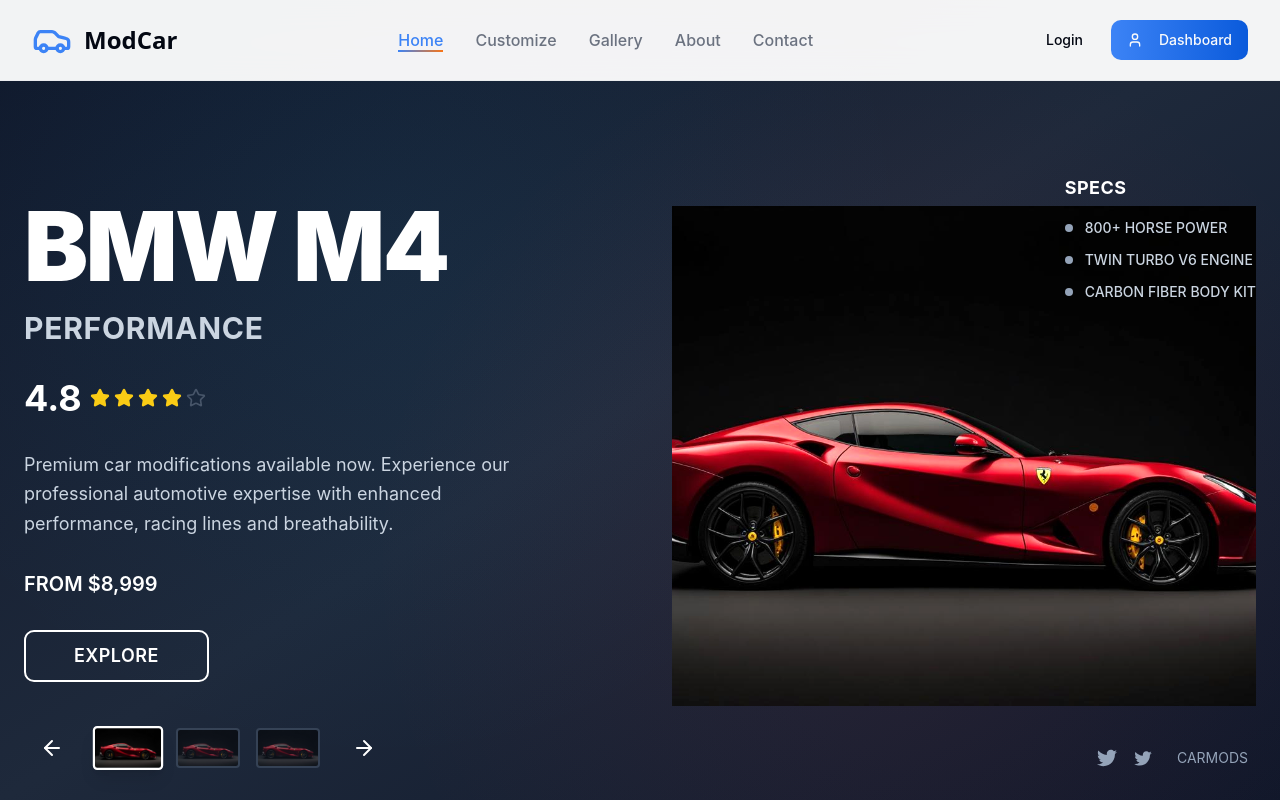
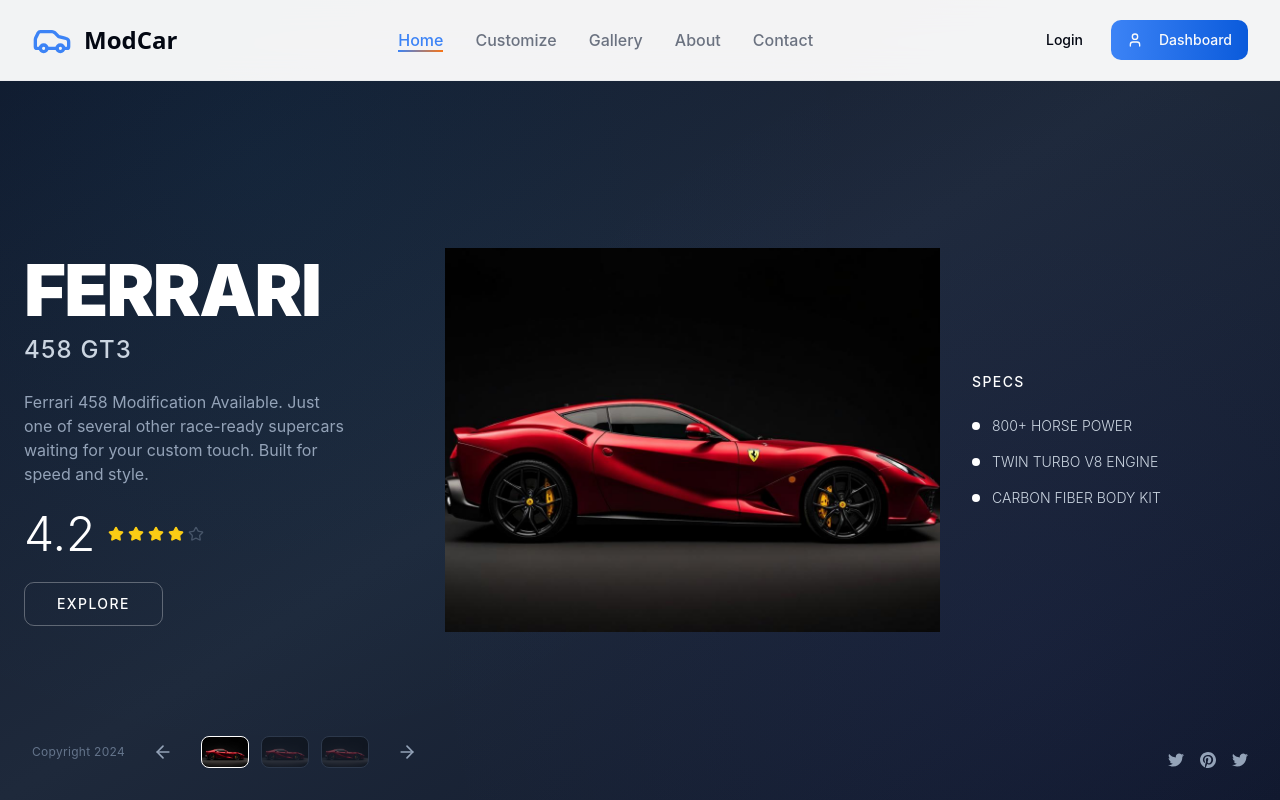
Before and after one commit to Dhruv6019/carmodification, a React (Vite) app: page / in a window 1280 px wide. Shown: the top 800 px of the page. Built offline with nearby package versions, Linux system fonts and the light colour scheme.

Commit message:
Revert hero section changes
Reverted the hero section to its previous state.

```diff
--- a/src/components/Hero3D.tsx
+++ b/src/components/Hero3D.tsx
@@ -1,5 +1,5 @@
 import { Button } from "@/components/ui/button";
-import { Star, ArrowLeft, ArrowRight, Gauge, Wrench, Zap } from "lucide-react";
+import { Star, ArrowLeft, ArrowRight } from "lucide-react";
 import { useState } from "react";
 import { Navigation } from "@/components/Navigation";
 import luxuryCarHero from "@/assets/luxury-car-hero.jpg";
@@ -9,23 +9,21 @@ export const Hero3D = () => {
 
   const modPackages = [
     {
-      name: "BMW M4",
-      model: "PERFORMANCE",
-      price: "FROM $8,999",
-      rating: 4.8,
-      description: "Premium car modifications available now. Experience our professional automotive expertise with enhanced performance, racing lines and breathability.",
+      name: "FERRARI",
+      model: "458 GT3",
+      rating: 4.2,
+      description: "Ferrari 458 Modification Available. Just one of several other race-ready supercars waiting for your custom touch. Built for speed and style.",
       specs: [
         "800+ HORSE POWER",
-        "TWIN TURBO V6 ENGINE",
+        "TWIN TURBO V8 ENGINE",
         "CARBON FIBER BODY KIT"
       ]
     },
     {
-      name: "PORSCHE",
-      model: "AESTHETIC",
-      price: "FROM $6,499",
-      rating: 4.9,
-      description: "Transform your ride with our luxury modification packages. Custom paint jobs, interior upgrades and premium aesthetic enhancements.",
+      name: "LAMBORGHINI",
+      model: "HURACAN",
+      rating: 4.8,
+      description: "Transform your Lamborghini with our premium modification packages. Custom performance upgrades and luxury aesthetic enhancements.",
       specs: [
         "CUSTOM PAINT JOBS",
         "LUXURY INTERIOR TRIM",
@@ -33,10 +31,9 @@ export const Hero3D = () => {
       ]
     },
     {
-      name: "FERRARI",
-      model: "RACING",
-      price: "FROM $15,999",
-      rating: 5.0,
+      name: "MCLAREN",
+      model: "720S",
+      rating: 4.9,
       description: "Professional racing modifications for the ultimate driving experience. Track-ready performance upgrades and aerodynamic enhancements.",
       specs: [
         "RACING SUSPENSION",
@@ -59,107 +56,103 @@ export const Hero3D = () => {
       {/* Navigation */}
       <Navigation />
 
-      {/* Dark mesh background */}
-      <div className="absolute inset-0 bg-[radial-gradient(circle_at_30%_30%,rgba(14,165,233,0.1),transparent_50%)] opacity-60"></div>
-      <div className="absolute inset-0 bg-[radial-gradient(circle_at_70%_70%,rgba(239,68,68,0.08),transparent_50%)]"></div>
+      {/* Dark Background with subtle patterns */}
+      <div className="absolute inset-0 bg-[radial-gradient(circle_at_20%_20%,rgba(14,165,233,0.05),transparent_50%)]"></div>
+      <div className="absolute inset-0 bg-[radial-gradient(circle_at_80%_80%,rgba(99,102,241,0.05),transparent_50%)]"></div>
 
-      {/* Main Content Grid */}
-      <div className="relative z-10 max-w-7xl mx-auto px-6 grid lg:grid-cols-2 gap-16 items-center min-h-screen pt-20">
+      {/* Main Content */}
+      <div className="relative z-10 max-w-7xl mx-auto px-6 min-h-screen flex items-center pt-20">
+        <div className="grid grid-cols-12 gap-8 w-full items-center">
 
-        {/* Left Content */}
-        <div className="space-y-8">
+          {/* Left Content - 4 columns */}
+          <div className="col-span-12 lg:col-span-4 space-y-6">
             {/* Model Name */}
-          <div className="space-y-4">
-            <h1 className="text-7xl lg:text-8xl font-black text-white leading-none tracking-tight uppercase">
+            <div className="space-y-2">
+              <h1 className="text-6xl lg:text-7xl font-black text-white leading-none tracking-tight uppercase">
                 {modPackages[currentSlide].name}
               </h1>
-            <h2 className="text-2xl lg:text-3xl font-bold text-slate-300 uppercase tracking-wide">
+              <h2 className="text-xl lg:text-2xl font-medium text-slate-300 uppercase tracking-wider">
                 {modPackages[currentSlide].model}
               </h2>
             </div>
 
+            {/* Description */}
+            <p className="text-slate-400 text-sm lg:text-base leading-relaxed max-w-xs">
+              {modPackages[currentSlide].description}
+            </p>
+
             {/* Rating */}
-          <div className="flex items-center space-x-2">
-            <span className="text-4xl font-bold text-white">{modPackages[currentSlide].rating}</span>
+            <div className="flex items-center space-x-3">
+              <span className="text-5xl font-light text-white">{modPackages[currentSlide].rating}</span>
               <div className="flex space-x-1">
                 {[...Array(5)].map((_, i) => (
                   <Star
                     key={i}
-                  className={`w-5 h-5 ${i < Math.floor(modPackages[currentSlide].rating) ? 'text-yellow-400 fill-current' : 'text-slate-600'}`}
+                    className={`w-4 h-4 ${i < Math.floor(modPackages[currentSlide].rating) ? 'text-yellow-400 fill-current' : 'text-slate-600'}`}
                   />
                 ))}
               </div>
-          </div>
-
-          {/* Description */}
-          <p className="text-slate-300 text-lg leading-relaxed max-w-lg">
-            {modPackages[currentSlide].description}
-          </p>
-
-          {/* Price */}
-          <div className="text-white text-xl font-semibold">
-            {modPackages[currentSlide].price}
             </div>
 
             {/* Explore Button */}
             <Button
               variant="outline"
               size="lg"
-            className="bg-transparent border-2 border-white text-white hover:bg-white hover:text-slate-900 px-12 py-6 text-lg font-semibold tracking-wide transition-all duration-300"
+              className="bg-transparent border border-white/30 text-white hover:bg-white hover:text-slate-900 px-8 py-3 text-sm font-medium tracking-widest uppercase transition-all duration-300"
             >
               EXPLORE
             </Button>
           </div>
 
-        {/* Right Content - Car & Specs */}
-        <div className="relative space-y-8">
-          {/* Specs Section */}
-          <div className="absolute top-0 right-0 z-20 space-y-4">
-            <h3 className="text-white text-lg font-bold tracking-wide">SPECS</h3>
-            <div className="space-y-3">
-              {modPackages[currentSlide].specs.map((spec, index) => (
-                <div key={index} className="flex items-center space-x-3 text-slate-300">
-                  <div className="w-2 h-2 bg-slate-400 rounded-full"></div>
-                  <span className="text-sm font-medium">{spec}</span>
+          {/* Center Content - Car Image - 5 columns */}
+          <div className="col-span-12 lg:col-span-5 flex justify-center">
+            <div className="relative w-full max-w-2xl">
+              <div
+                className="w-full h-80 lg:h-96 bg-cover bg-center bg-no-repeat transition-all duration-500 hover:scale-105"
+                style={{ backgroundImage: `url(${luxuryCarHero})` }}
+              >
+                {/* Subtle glow effect */}
+                <div className="absolute inset-0 bg-gradient-radial from-blue-500/10 via-transparent to-transparent"></div>
               </div>
-              ))}
             </div>
           </div>
 
-          {/* Car Image */}
-          <div className="relative group">
-            <div
-              className="w-full h-96 lg:h-[500px] bg-cover bg-center bg-no-repeat transition-all duration-700 group-hover:scale-105 filter brightness-110 contrast-110"
-              style={{ backgroundImage: `url(${luxuryCarHero})` }}
-            >
-              {/* Subtle glow effect */}
-              <div className="absolute inset-0 bg-gradient-radial from-blue-500/20 via-transparent to-transparent opacity-40 group-hover:opacity-60 transition-opacity duration-500"></div>
+          {/* Right Content - Specs - 3 columns */}
+          <div className="col-span-12 lg:col-span-3 space-y-6">
+            <h3 className="text-white text-sm font-medium tracking-widest uppercase">SPECS</h3>
+            <div className="space-y-4">
+              {modPackages[currentSlide].specs.map((spec, index) => (
+                <div key={index} className="flex items-center space-x-3">
+                  <div className="w-2 h-2 bg-white rounded-full flex-shrink-0"></div>
+                  <span className="text-slate-300 text-sm font-light">{spec}</span>
+                </div>
+              ))}
             </div>
           </div>
         </div>
       </div>
 
       {/* Bottom Navigation */}
-      <div className="absolute bottom-8 left-8 flex items-center space-x-8">
-        {/* Slide Controls */}
-        <div className="flex items-center space-x-6">
+      <div className="absolute bottom-8 left-8 flex items-center space-x-6">
+        <span className="text-slate-500 text-xs tracking-wide">Copyright 2024</span>
+
         <button
           onClick={prevSlide}
-            className="text-white hover:text-blue-400 transition-colors p-2"
+          className="text-slate-400 hover:text-white transition-colors p-1"
         >
-            <ArrowLeft className="w-6 h-6" />
+          <ArrowLeft className="w-5 h-5" />
         </button>
 
         {/* Car Thumbnails */}
-          <div className="flex space-x-4">
+        <div className="flex space-x-3">
           {modPackages.map((pkg, index) => (
             <button
               key={index}
               onClick={() => setCurrentSlide(index)}
-                className={`w-16 h-10 bg-cover bg-center rounded transition-all duration-300 border-2 ${
+              className={`w-12 h-8 bg-cover bg-center rounded-sm transition-all duration-300 border ${
                 index === currentSlide
-                    ? 'border-white shadow-lg scale-110'
-                    : 'border-slate-600 hover:border-slate-400 opacity-60 hover:opacity-80'
+                  ? 'border-white opacity-100'
+                  : 'border-slate-600 opacity-40 hover:opacity-70'
               }`}
               style={{ backgroundImage: `url(${luxuryCarHero})` }}
             />
@@ -168,30 +161,29 @@ export const Hero3D = () => {
 
         <button
           onClick={nextSlide}
-            className="text-white hover:text-blue-400 transition-colors p-2"
+          className="text-slate-400 hover:text-white transition-colors p-1"
         >
-            <ArrowRight className="w-6 h-6" />
+          <ArrowRight className="w-5 h-5" />
         </button>
       </div>
-      </div>
 
-      {/* Bottom Right - Social & Brand */}
-      <div className="absolute bottom-8 right-8 flex items-center space-x-6 text-slate-400">
-        <div className="flex space-x-4">
-          <button className="hover:text-white transition-colors">
-            <svg className="w-5 h-5" fill="currentColor" viewBox="0 0 24 24">
+      {/* Bottom Right - Social Icons */}
+      <div className="absolute bottom-8 right-8 flex items-center space-x-4">
+        <button className="text-slate-400 hover:text-white transition-colors">
+          <svg className="w-4 h-4" fill="currentColor" viewBox="0 0 24 24">
             <path d="M24 4.557c-.883.392-1.832.656-2.828.775 1.017-.609 1.798-1.574 2.165-2.724-.951.564-2.005.974-3.127 1.195-.897-.957-2.178-1.555-3.594-1.555-3.179 0-5.515 2.966-4.797 6.045-4.091-.205-7.719-2.165-10.148-5.144-1.29 2.213-.669 5.108 1.523 6.574-.806-.026-1.566-.247-2.229-.616-.054 2.281 1.581 4.415 3.949 4.89-.693.188-1.452.232-2.224.084.626 1.956 2.444 3.379 4.6 3.419-2.07 1.623-4.678 2.348-7.29 2.04 2.179 1.397 4.768 2.212 7.548 2.212 9.142 0 14.307-7.721 13.995-14.646.962-.695 1.797-1.562 2.457-2.549z"/>
           </svg>
         </button>
-          <button className="hover:text-white transition-colors">
-            <svg className="w-5 h-5" fill="currentColor" viewBox="0 0 24 24">
-              <path d="M22.46 6c-.77.35-1.6.58-2.46.69.88-.53 1.56-1.37 1.88-2.38-.83.5-1.75.85-2.72 1.05C18.37 4.5 17.26 4 16 4c-2.35 0-4.27 1.92-4.27 4.29 0 .34.04.67.11.98C8.28 9.09 5.11 7.38 3 4.79c-.37.63-.58 1.37-.58 2.15 0 1.49.75 2.81 1.91 3.56-.71 0-1.37-.2-1.95-.5v.03c0 2.08 1.48 3.82 3.44 4.21a4.22 4.22 0 0 1-1.93.07 4.28 4.28 0 0 0 4 2.98 8.521 8.521 0 0 1-5.33 1.84c-.34 0-.68-.02-1.02-.06C3.44 20.29 5.7 21 8.12 21 16 21 20.33 14.46 20.33 8.79c0-.19 0-.37-.01-.56.84-.6 1.56-1.36 2.14-2.23z"/>
+        <button className="text-slate-400 hover:text-white transition-colors">
+          <svg className="w-4 h-4" fill="currentColor" viewBox="0 0 24 24">
+            <path d="M12.017 0C5.396 0 .029 5.367.029 11.987c0 5.079 3.158 9.417 7.618 11.174-.105-.949-.199-2.403.041-3.439.219-.937 1.406-5.957 1.406-5.957s-.359-.72-.359-1.781c0-1.663.967-2.911 2.168-2.911 1.024 0 1.518.769 1.518 1.688 0 1.029-.653 2.567-.992 3.992-.285 1.193.6 2.165 1.775 2.165 2.128 0 3.768-2.245 3.768-5.487 0-2.861-2.063-4.869-5.008-4.869-3.41 0-5.409 2.562-5.409 5.199 0 1.033.394 2.143.889 2.741.099.12.112.225.085.347-.09.375-.293 1.199-.334 1.363-.053.225-.172.271-.402.165-1.495-.69-2.433-2.878-2.433-4.646 0-3.776 2.748-7.252 7.92-7.252 4.158 0 7.392 2.967 7.392 6.923 0 4.135-2.607 7.462-6.233 7.462-1.214 0-2.357-.629-2.748-1.378l-.748 2.853c-.271 1.043-1.002 2.35-1.492 3.146C9.57 23.812 10.763 24.009 12.017 24.009c6.624 0 11.99-5.367 11.99-11.988C24.007 5.367 18.641.001 12.017.001z"/>
           </svg>
         </button>
-        </div>
-        <div className="text-sm">
-          CARMODS
-        </div>
+        <button className="text-slate-400 hover:text-white transition-colors">
+          <svg className="w-4 h-4" fill="currentColor" viewBox="0 0 24 24">
+            <path d="M23.953 4.57a10 10 0 01-2.825.775 4.958 4.958 0 002.163-2.723c-.951.555-2.005.959-3.127 1.184a4.92 4.92 0 00-8.384 4.482C7.69 8.095 4.067 6.13 1.64 3.162a4.822 4.822 0 00-.666 2.475c0 1.71.87 3.213 2.188 4.096a4.904 4.904 0 01-2.228-.616v.06a4.923 4.923 0 003.946 4.827 4.996 4.996 0 01-2.212.085 4.936 4.936 0 004.604 3.417 9.867 9.867 0 01-6.102 2.105c-.39 0-.779-.023-1.17-.067a13.995 13.995 0 007.557 2.209c9.053 0 13.998-7.496 13.998-13.985 0-.21 0-.42-.015-.63A9.935 9.935 0 0024 4.59z"/>
+          </svg>
+        </button>
       </div>
     </section>
   );
```
Lines whose indentation alone changed are shown as unchanged.
